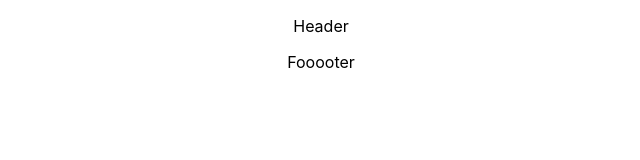
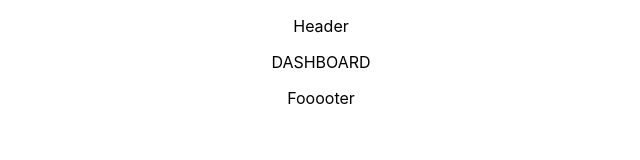
Before and after one commit to ChejAhamed/QuizzReact, a React (Create React App) app in the folder frontend/: page / in a window 1280 px wide. Shown: the top 160 px of the page, without its empty margins (319-959 px from the left). Built offline with nearby package versions, Linux system fonts and the light colour scheme.

Commit message:
Create Dashboad page

```diff
--- a/frontend/src/App.jsx
+++ b/frontend/src/App.jsx
@@ -2,11 +2,13 @@ import React from 'react';
 import './App.css';
 import Footer from './components/Footer/Footer';
 import Header from './components/Header/Header';
+import Dashboard from './pages/Dashboard/Dashboard';
 
 function App() {
   return (
     <div className="App">
       <Header/>
+      <Dashboard />
       <Footer />
     </div>
   );
--- /dev/null
+++ b/frontend/src/pages/Dashboard/Dashboard.jsx
@@ -0,0 +1,11 @@
+import React from 'react'
+
+function Dashboard() {
+    return (
+        <div>
+            <p>DASHBOARD</p>
+        </div>
+    )
+}
+
+export default Dashboard
```
